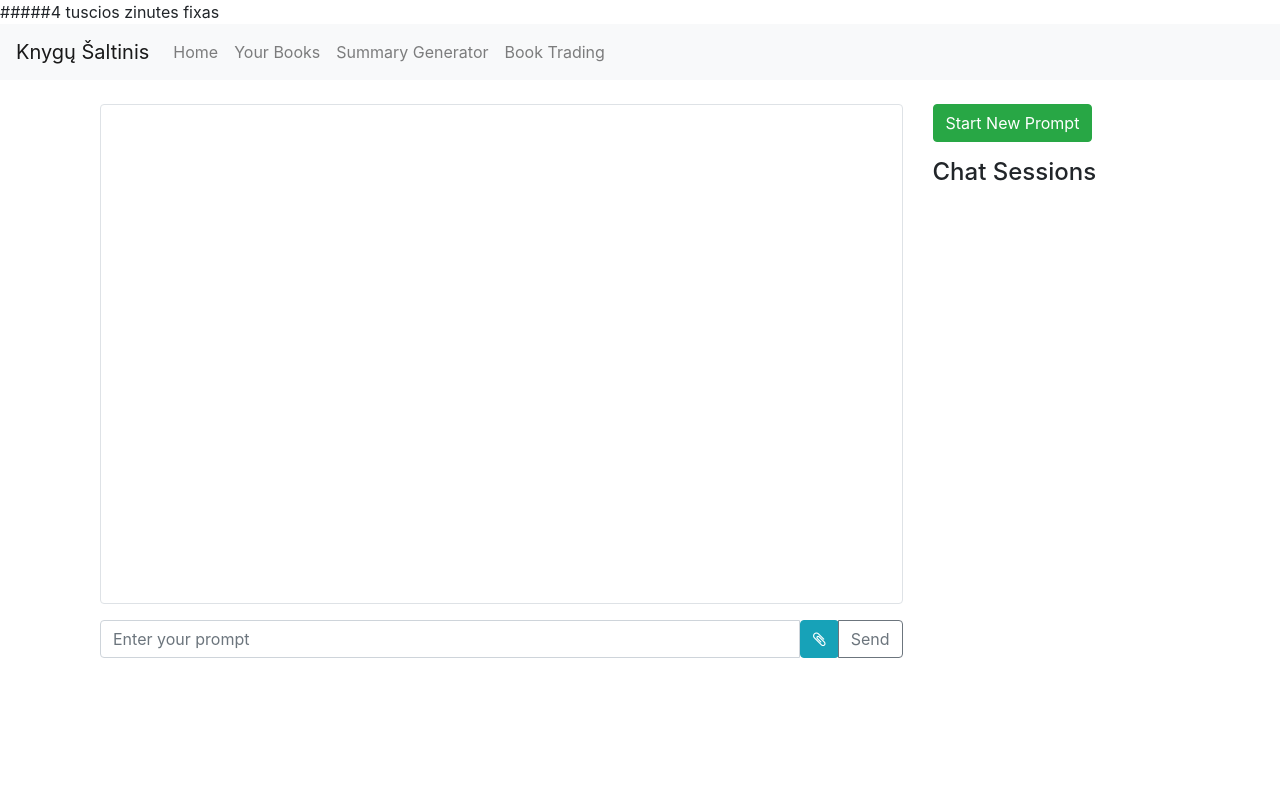
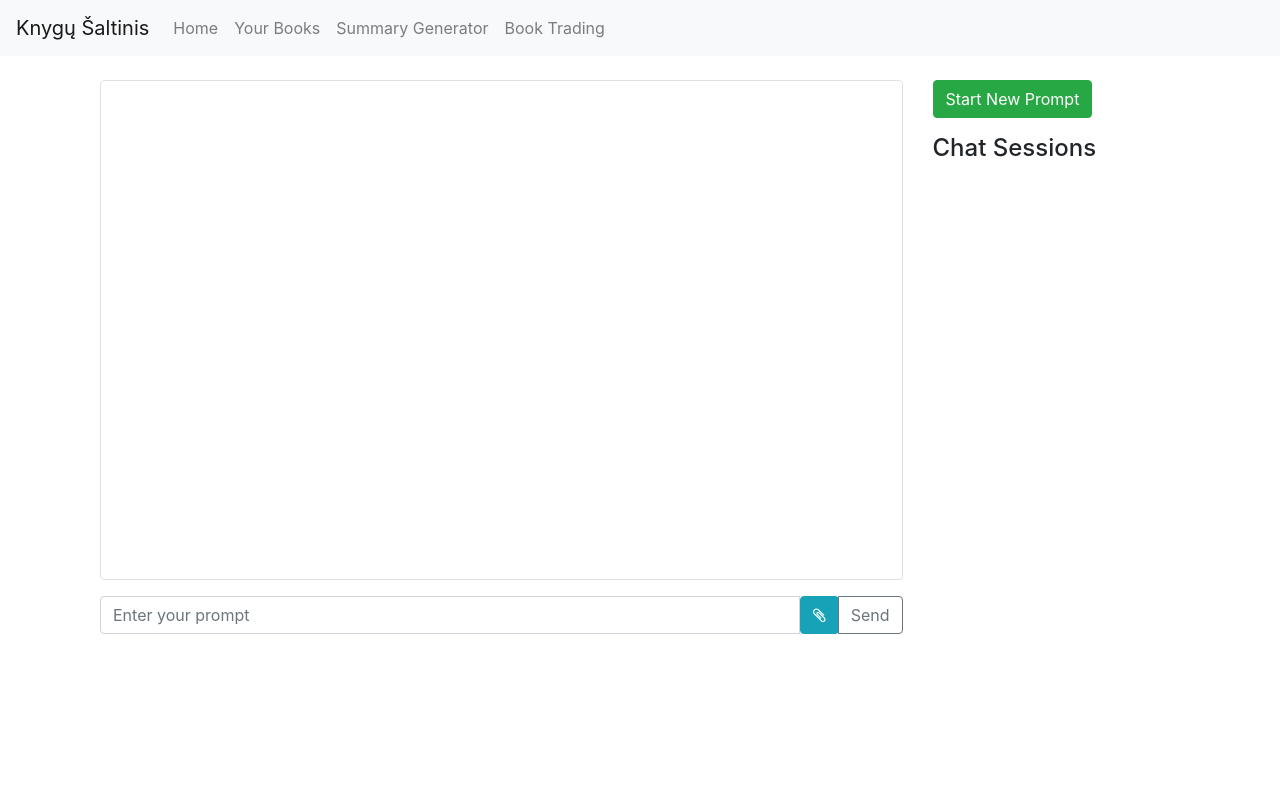
Before and after one commit to jankunasjr/Book-exchange-and-summary-website-, a Flask app: template website/templates/prompt.html in a window 1280 px wide. Run offline with Flask 3, Linux system fonts and the light colour scheme; the template is opened without the code that fills it, so the values that code supplies are empty; parts of the project's set-up code (start-up, migrations or seed data) failed here and were passed over; some libraries are stand-ins or nearby versions.

```diff
--- a/website/templates/prompt.html
+++ b/website/templates/prompt.html
@@ -1,6 +1,3 @@
-#####4 tuscios zinutes fixas
-
-
 {% extends "base.html" %}
 
 {% block title %}Summary-Generator{% endblock %}
```
